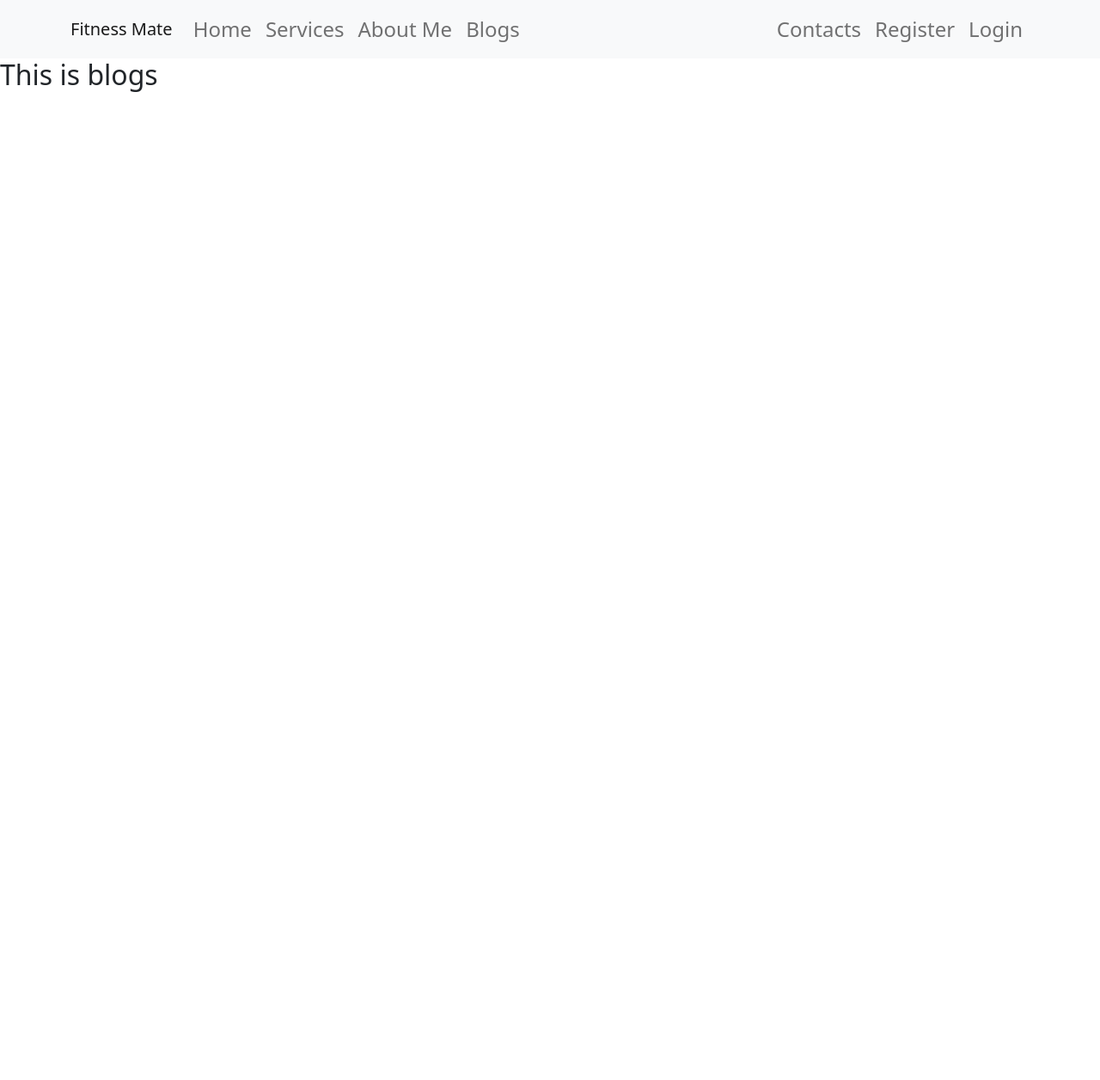
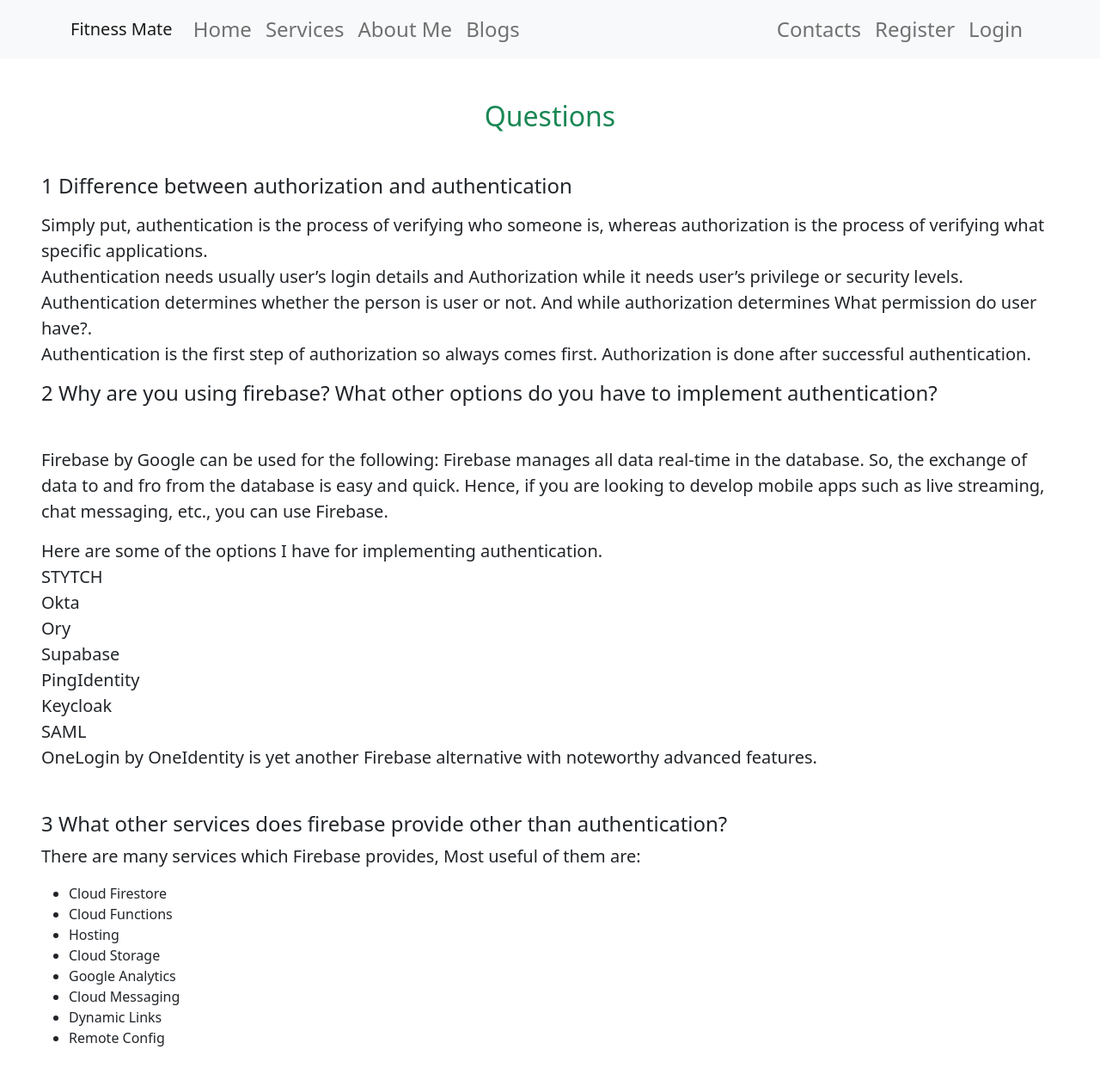
Before and after one commit to rabiul1399/independent-service, a React (Create React App) app: page /blogs in a window 1280 px wide. Shown: the top 1256 px of the page at 86% size. Before the commit the page ends 800 px from the top, so only its background shows below. Built offline with nearby package versions, Linux system fonts and the light colour scheme; no server answers; the HTML template or start-up script is replaced by a standard one.

Commit message:
Inside the blog is the answer to the question

```diff
--- a/src/Pages/Checkout/Checkout.js
+++ b/src/Pages/Checkout/Checkout.js
@@ -4,8 +4,9 @@ import { useParams } from 'react-router-dom';
 const Checkout = () => {
     const {serviceId} = useParams()
     return (
-        <div>
-            <h2>Pleace buy this course and healthy your body {serviceId}</h2>
+        <div className='my-5 text-center'>
+            <h2 className=' mb-5 text-success'>Pleace buy this course and healthy your body : {serviceId}</h2>
+            <button className='btn btn-outline-primary'>Buy Now</button>
         </div>
     );
 };
--- a/src/Pages/Forms/Login/Login.js
+++ b/src/Pages/Forms/Login/Login.js
@@ -10,29 +10,30 @@ import 'react-toastify/dist/ReactToastify.css';
 const Login = () => {
   const emailRef = useRef();
   const passwordRef = useRef();
-  let navigate = useNavigate()
+  let navigate = useNavigate();
+
+
   let errorElement;
   let location = useLocation();
   let from = location.state?.from?.pathname || "/";
-
 
   const [
     signInWithEmailAndPassword,
     user,
     error,
   ] = useSignInWithEmailAndPassword(auth);
+
   const [sendPasswordResetEmail] = useSendPasswordResetEmail(
     auth
   );
 
-  if (error) {
-    errorElement = <p>Error : {error.message} </p>;
-
+  if(user) {
+    navigate(from, { replace: true });
   }
 
-  if (user) {
-    navigate(from, { replace: true });
-  }
+  if (error) {
+        errorElement = <p className='text-danger'>Error: {error?.message}</p>
+    }
 
 
   const handleSubmit = event => {
@@ -42,7 +43,10 @@ const Login = () => {
 
     signInWithEmailAndPassword(email, password);
 
-  }
+  };
+  const navigateRegister = event => {
+    navigate('/register');
+}
 
   const handleResetPassword = async () => {
     const email = emailRef.current.value;
@@ -51,16 +55,13 @@ const Login = () => {
       toast('Sent email');
     }
     else {
-      await sendPasswordResetEmail(email);
       toast('Please Enter Your Email Address');
     }
-
-
-  }
+  };
 
   return (
     <div className=' w-50 mx-auto mt-5'>
-      <h3 className='text-center'> This is Login</h3>
+      <h3 className='text-center mb-5 text-success'> Please Login</h3>
       <SocialLogin></SocialLogin>
 
       <div className=''>
@@ -74,18 +75,19 @@ const Login = () => {
           <Form.Group className="mb-3" controlId="formBasicPassword">
             <Form.Control ref={passwordRef} size="lg" type="password" placeholder="Password" required />
           </Form.Group>
-          <p className='text-danger'>
-            {errorElement}
-          </p>
+
+
           <Button size="lg" variant="primary w-50 mx-auto d-block" type="submit">
             Login
           </Button>
         </Form>
 
+        {errorElement}
+
         <p className='mt-3 fs-5'>Forget password? <Link to='' onClick={handleResetPassword}
           className='text-primary  cursor pe-auto text-decoration-none' >Reset password</Link></p>
 
-        <p className='mt-3 fs-5'>Don't have an account?<Link to='/register' className='text-primary  cursor pe-auto text-decoration-none' >Register Now</Link></p>
+        <p className='mt-3 fs-5'>Don't have an account?<Link to='/register' onClick={navigateRegister}className='text-primary  cursor pe-auto text-decoration-none' >Register Now</Link></p>
         <ToastContainer />
       </div>
     </div>
--- a/src/Pages/Forms/Register/Register.js
+++ b/src/Pages/Forms/Register/Register.js
@@ -10,18 +10,13 @@ const Register = () => {
     const [email, setEmail] = useState('');
     const [password,setPassword] = useState('');
     const navigate = useNavigate();
-    let errorElement ;
+
 
     const [
         createUserWithEmailAndPassword,
         user,
         error,
       ] = useCreateUserWithEmailAndPassword(auth, {sendEmailVerification:true});
-
-      if (error) {
-        errorElement = <p>Error : {error.message} </p>;
-
-      }
 
       if (user) {
        navigate('/home')
@@ -65,13 +60,9 @@ const Register = () => {
                 <Form.Group onBlur={handleEmailPassword} className="mb-3" controlId="formBasicPassword">
                     <Form.Control size="lg" type="password" placeholder="Password" required/>
                 </Form.Group>
-                <Form.Group className="mb-3" controlId="formBasicPassword">
-                    <Form.Control size="lg" type="password" placeholder="Confirm Password" required/>
+                <Form.Group className="mb-3" controlId="formBasicCheckbox">
+                    <Form.Check type="checkbox" label="Check me out" required />
                 </Form.Group>
-                <Form.Group className="mb-3" controlId="formBasicCheckbox">
-                    <Form.Check type="checkbox" label="Check me out" />
-                </Form.Group>
-                {errorElement}
                 <Button size="lg" variant="primary w-50 mx-auto d-block" type="submit">
                     Submit
                 </Button>
--- a/src/Pages/Home/Blogs/Blogs.js
+++ b/src/Pages/Home/Blogs/Blogs.js
@@ -2,8 +2,59 @@ import React from 'react';
 
 const Blogs = () => {
     return (
-        <div>
-            <h2>This is blogs</h2>
+        <div className='m-5'>
+            <h2 className='text-center mb-5 text-success'>Questions</h2>
+
+            <div>
+                <h4>1 Difference between authorization and authentication</h4>
+                <p className='fs-5 my-3'>
+                    Simply put, authentication is the process of verifying who someone is, whereas authorization is the process of verifying what specific applications. <br />
+                    Authentication needs usually user’s login details and Authorization while it needs user’s privilege or security levels. <br />
+                    Authentication determines whether the person is user or not. And while authorization determines What permission do user have?. <br />
+                    Authentication is the first step of authorization so always comes first.
+                    Authorization is done after successful authentication.
+
+                </p>
+            </div>
+
+            <div>
+                <h4>
+                    2 Why are you using firebase? What other options do you have to implement authentication?
+                </h4>
+                <p className='fs-5 mt-5'>
+                    Firebase by Google can be used for the following: Firebase manages all data real-time in the database. So, the exchange of data to and fro from the database is easy and quick. Hence, if you are looking to develop mobile apps such as live streaming, chat messaging, etc., you can use Firebase.
+                </p>
+
+                <p className='fs-5 mb-5' >
+                    Here are some of the options I have for implementing authentication. <br />
+                    STYTCH <br />
+                    Okta <br />
+                    Ory <br />
+                    Supabase <br />
+                    PingIdentity <br />
+                    Keycloak <br />
+                    SAML <br />
+                    OneLogin by OneIdentity is yet another Firebase alternative with noteworthy advanced features.
+                </p>
+            </div>
+            <div>
+                <h4>
+                    3 What other services does firebase provide other than authentication?
+                </h4>
+                <p className='fs-5 '>
+                    There are many services which Firebase provides, Most useful of them are:
+                </p>
+                <ul>
+                    <li>Cloud Firestore</li>
+                    <li>Cloud Functions </li>
+                    <li>Hosting </li>
+                    <li>Cloud Storage </li>
+                    <li> Google Analytics</li>
+                    <li>Cloud Messaging </li>
+                    <li> Dynamic Links</li>
+                    <li> Remote Config</li>
+                </ul>
+            </div>
         </div>
     );
 };
--- a/src/Pages/Reviews/AboutMe/AboutMe.js
+++ b/src/Pages/Reviews/AboutMe/AboutMe.js
@@ -2,8 +2,12 @@ import React from 'react';
 
 const AboutMe = () => {
     return (
-       <div className=''>
-           <h2>My opnion</h2>
+       <div className='text-center'>
+           <img src="" alt="" />
+           <div>
+               <h3>My Goal</h3>
+
+           </div>
 
        </div>
     );
```
